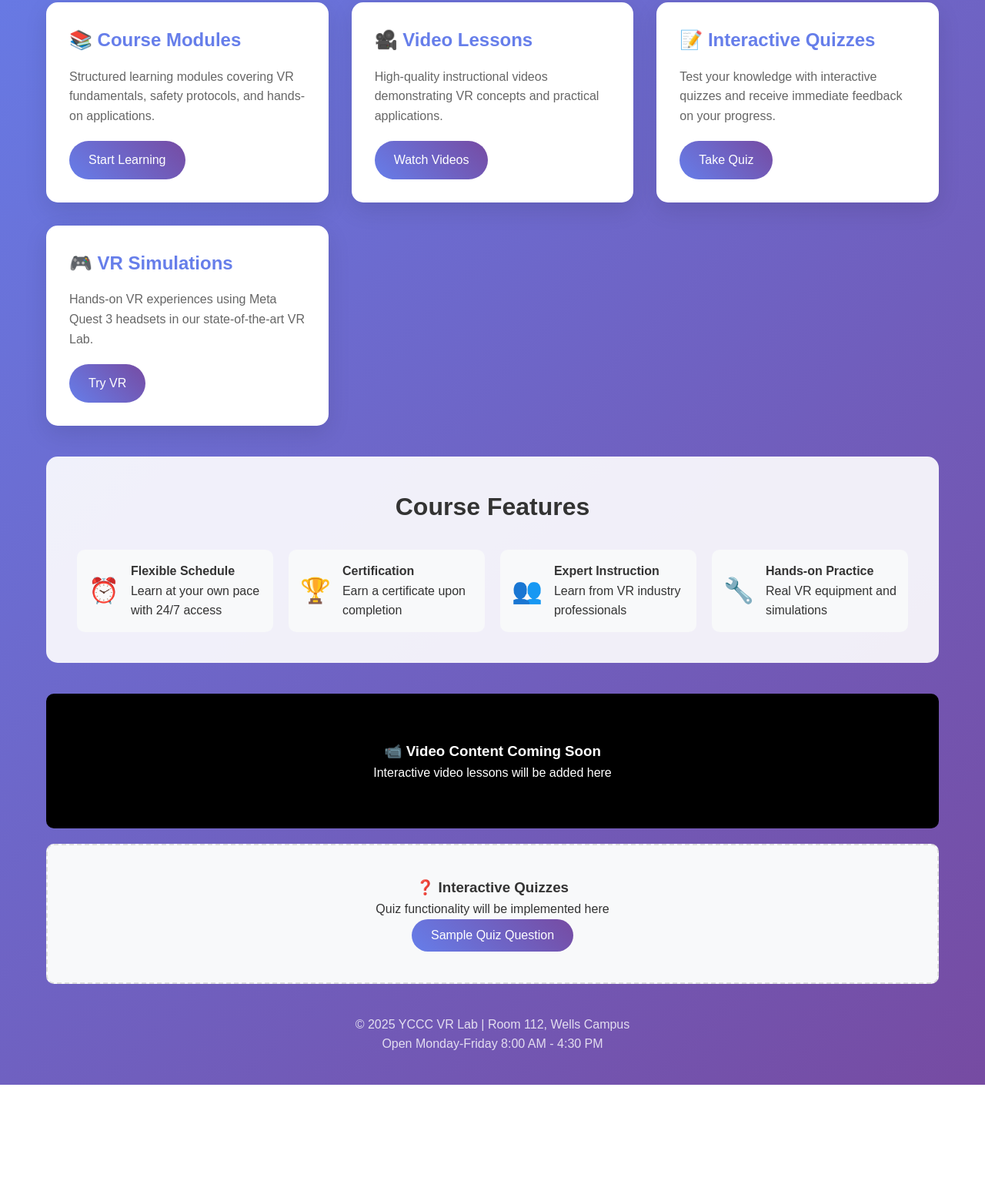
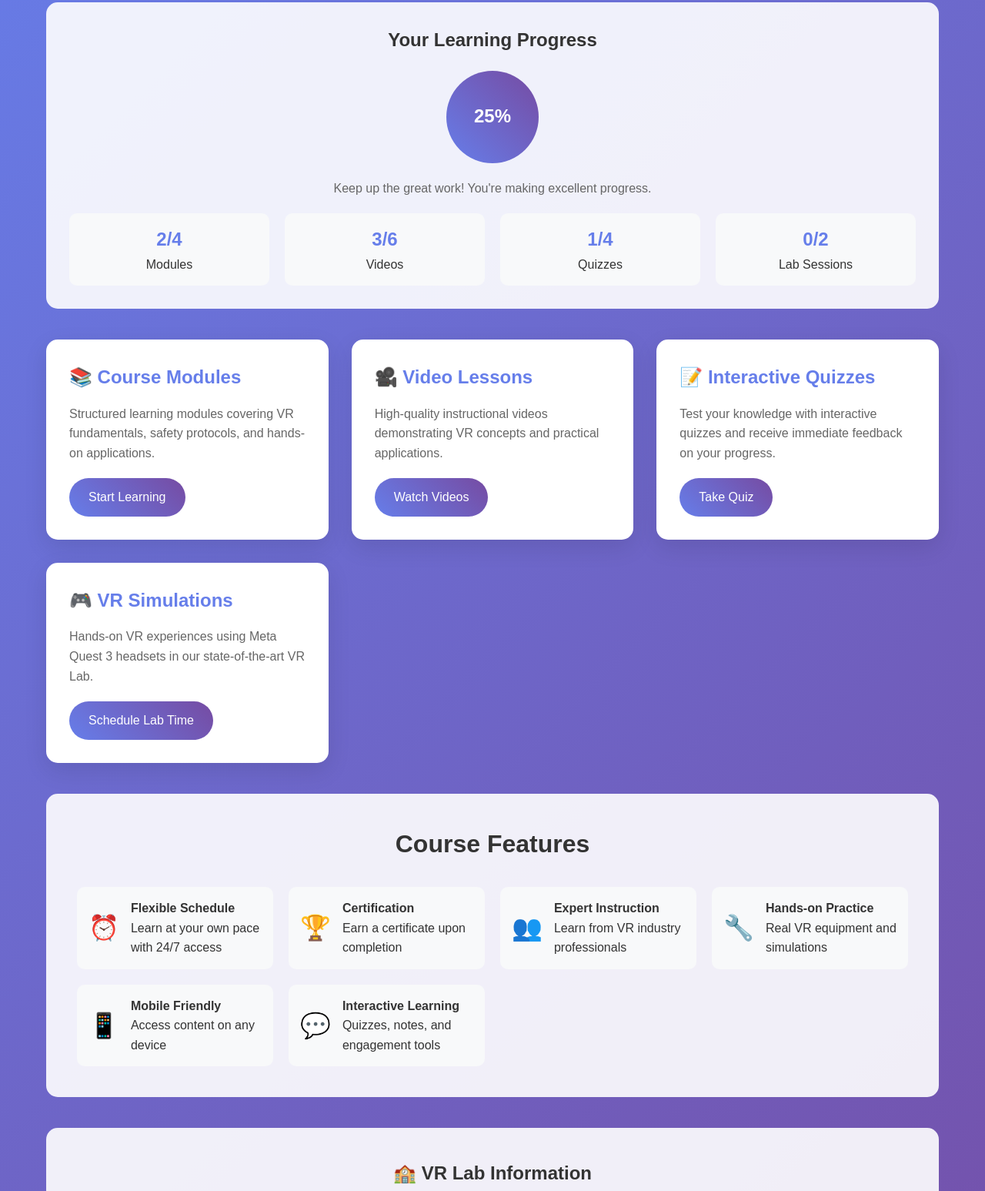
Before and after one commit to YCCCVRLab/vr-training-course-website, a plain HTML site: page index.html in a window 1280 px wide. Shown: the part 285-1832 px from the top of the page at 77% size. Before the commit the page ends 1694 px from the top, so only its background shows below. Drawn offline with Linux system fonts and the light colour scheme.

Commit message:
Update main page with proper navigation links to all course features

```diff
--- a/index.html
+++ b/index.html
@@ -131,22 +131,46 @@
             opacity: 0.8;
         }
 
-        .quiz-placeholder {
-            background: #f8f9fa;
-            border: 2px dashed #ddd;
-            border-radius: 10px;
-            padding: 40px;
+        .progress-overview {
+            background: rgba(255,255,255,0.9);
+            border-radius: 15px;
+            padding: 30px;
+            margin-bottom: 40px;
             text-align: center;
-            margin: 20px 0;
         }
 
-        .video-placeholder {
-            background: #000;
+        .progress-circle {
+            width: 120px;
+            height: 120px;
+            border-radius: 50%;
+            background: linear-gradient(45deg, #667eea, #764ba2);
             color: white;
+            display: flex;
+            align-items: center;
+            justify-content: center;
+            margin: 0 auto 20px;
+            font-size: 1.5rem;
+            font-weight: bold;
+        }
+
+        .quick-stats {
+            display: grid;
+            grid-template-columns: repeat(auto-fit, minmax(150px, 1fr));
+            gap: 20px;
+            margin-top: 20px;
+        }
+
+        .stat-item {
+            text-align: center;
+            padding: 15px;
+            background: #f8f9fa;
             border-radius: 10px;
-            padding: 60px;
-            text-align: center;
-            margin: 20px 0;
+        }
+
+        .stat-number {
+            font-size: 1.5rem;
+            font-weight: bold;
+            color: #667eea;
         }
     </style>
 </head>
@@ -158,29 +182,53 @@
             <p>Interactive Virtual Reality Learning Experience</p>
         </header>
 
+        <div class="progress-overview">
+            <h2 style="color: #333; margin-bottom: 20px;">Your Learning Progress</h2>
+            <div class="progress-circle">25%</div>
+            <p style="color: #666; margin-bottom: 20px;">Keep up the great work! You're making excellent progress.</p>
+            <div class="quick-stats">
+                <div class="stat-item">
+                    <div class="stat-number">2/4</div>
+                    <div>Modules</div>
+                </div>
+                <div class="stat-item">
+                    <div class="stat-number">3/6</div>
+                    <div>Videos</div>
+                </div>
+                <div class="stat-item">
+                    <div class="stat-number">1/4</div>
+                    <div>Quizzes</div>
+                </div>
+                <div class="stat-item">
+                    <div class="stat-number">0/2</div>
+                    <div>Lab Sessions</div>
+                </div>
+            </div>
+        </div>
+
         <div class="course-grid">
             <div class="course-card">
                 <h3>📚 Course Modules</h3>
                 <p>Structured learning modules covering VR fundamentals, safety protocols, and hands-on applications.</p>
-                <a href="#modules" class="btn">Start Learning</a>
+                <a href="modules.html" class="btn">Start Learning</a>
             </div>
 
             <div class="course-card">
                 <h3>🎥 Video Lessons</h3>
                 <p>High-quality instructional videos demonstrating VR concepts and practical applications.</p>
-                <a href="#videos" class="btn">Watch Videos</a>
+                <a href="videos.html" class="btn">Watch Videos</a>
             </div>
 
             <div class="course-card">
                 <h3>📝 Interactive Quizzes</h3>
                 <p>Test your knowledge with interactive quizzes and receive immediate feedback on your progress.</p>
-                <a href="#quizzes" class="btn">Take Quiz</a>
+                <a href="quiz.html" class="btn">Take Quiz</a>
             </div>
 
             <div class="course-card">
                 <h3>🎮 VR Simulations</h3>
                 <p>Hands-on VR experiences using Meta Quest 3 headsets in our state-of-the-art VR Lab.</p>
-                <a href="#simulations" class="btn">Try VR</a>
+                <a href="#lab-booking" class="btn">Schedule Lab Time</a>
             </div>
         </div>
 
@@ -215,42 +263,61 @@
                         Real VR equipment and simulations
                     </div>
                 </div>
+                <div class="feature-item">
+                    <span class="feature-icon">📱</span>
+                    <div>
+                        <strong>Mobile Friendly</strong><br>
+                        Access content on any device
+                    </div>
+                </div>
+                <div class="feature-item">
+                    <span class="feature-icon">💬</span>
+                    <div>
+                        <strong>Interactive Learning</strong><br>
+                        Quizzes, notes, and engagement tools
+                    </div>
+                </div>
             </div>
         </div>
 
-        <!-- Placeholder sections for future development -->
-        <section id="videos">
-            <div class="video-placeholder">
-                <h3>📹 Video Content Coming Soon</h3>
-                <p>Interactive video lessons will be added here</p>
+        <!-- Lab Booking Section -->
+        <section id="lab-booking" style="background: rgba(255,255,255,0.9); border-radius: 15px; padding: 40px; margin-bottom: 40px;">
+            <h2 style="text-align: center; color: #333; margin-bottom: 30px;">🏫 VR Lab Information</h2>
+            <div style="display: grid; grid-template-columns: repeat(auto-fit, minmax(300px, 1fr)); gap: 30px;">
+                <div>
+                    <h3 style="color: #667eea; margin-bottom: 15px;">📍 Location & Hours</h3>
+                    <p><strong>Location:</strong> Room 112, Wells Campus</p>
+                    <p><strong>Hours:</strong> Monday-Friday, 8:00 AM - 4:30 PM</p>
+                    <p><strong>Equipment:</strong> Meta Quest 3 Headsets</p>
+                    <p><strong>Capacity:</strong> Up to 12 students per session</p>
+                </div>
+                <div>
+                    <h3 style="color: #667eea; margin-bottom: 15px;">📅 Schedule Lab Session</h3>
+                    <p style="margin-bottom: 15px;">Ready for hands-on VR experience? Schedule your lab session:</p>
+                    <button class="btn" onclick="scheduleLabSession()">Book Lab Time</button>
+                </div>
             </div>
         </section>
 
-        <section id="quizzes">
-            <div class="quiz-placeholder">
-                <h3>❓ Interactive Quizzes</h3>
-                <p>Quiz functionality will be implemented here</p>
-                <button class="btn">Sample Quiz Question</button>
+        <!-- Quick Actions -->
+        <div style="background: rgba(255,255,255,0.9); border-radius: 15px; padding: 30px; margin-bottom: 40px;">
+            <h2 style="text-align: center; color: #333; margin-bottom: 30px;">🚀 Quick Actions</h2>
+            <div style="display: flex; justify-content: center; gap: 20px; flex-wrap: wrap;">
+                <a href="modules.html" class="btn">Continue Learning</a>
+                <a href="videos.html" class="btn">Watch Next Video</a>
+                <a href="quiz.html" class="btn">Practice Quiz</a>
+                <button class="btn" onclick="downloadResources()">Download Resources</button>
             </div>
-        </section>
+        </div>
 
         <footer class="footer">
             <p>&copy; 2025 YCCC VR Lab | Room 112, Wells Campus</p>
             <p>Open Monday-Friday 8:00 AM - 4:30 PM</p>
+            <p>Instructor: John C. Barr | Simulation and Learning Technology Specialist</p>
         </footer>
     </div>
 
     <script>
-        // Simple interactivity placeholder
-        document.querySelectorAll('.btn').forEach(btn => {
-            btn.addEventListener('click', function(e) {
-                if (this.textContent === 'Sample Quiz Question') {
-                    e.preventDefault();
-                    alert('Quiz functionality coming soon! 🎯');
-                }
-            });
-        });
-
         // Smooth scrolling for anchor links
         document.querySelectorAll('a[href^="#"]').forEach(anchor => {
             anchor.addEventListener('click', function (e) {
@@ -263,6 +330,39 @@
                 }
             });
         });
+
+        function scheduleLabSession() {
+            alert('Lab session booking system coming soon! For now, please contact the VR Lab directly at Room 112, Wells Campus during operating hours (8:00 AM - 4:30 PM, Monday-Friday).');
+        }
+
+        function downloadResources() {
+            alert('Resource download feature coming soon! This will include VR safety guides, equipment manuals, and supplementary materials.');
+        }
+
+        // Add some interactive animations
+        document.addEventListener('DOMContentLoaded', function() {
+            // Animate progress circle on load
+            const progressCircle = document.querySelector('.progress-circle');
+            if (progressCircle) {
+                progressCircle.style.transform = 'scale(0)';
+                setTimeout(() => {
+                    progressCircle.style.transition = 'transform 0.5s ease';
+                    progressCircle.style.transform = 'scale(1)';
+                }, 200);
+            }
+
+            // Add hover effects to course cards
+            const courseCards = document.querySelectorAll('.course-card');
+            courseCards.forEach(card => {
+                card.addEventListener('mouseenter', function() {
+                    this.style.background = 'linear-gradient(135deg, #f8f9ff 0%, #e7f3ff 100%)';
+                });
+
+                card.addEventListener('mouseleave', function() {
+                    this.style.background = 'white';
+                });
+            });
+        });
     </script>
 </body>
 </html>
```
